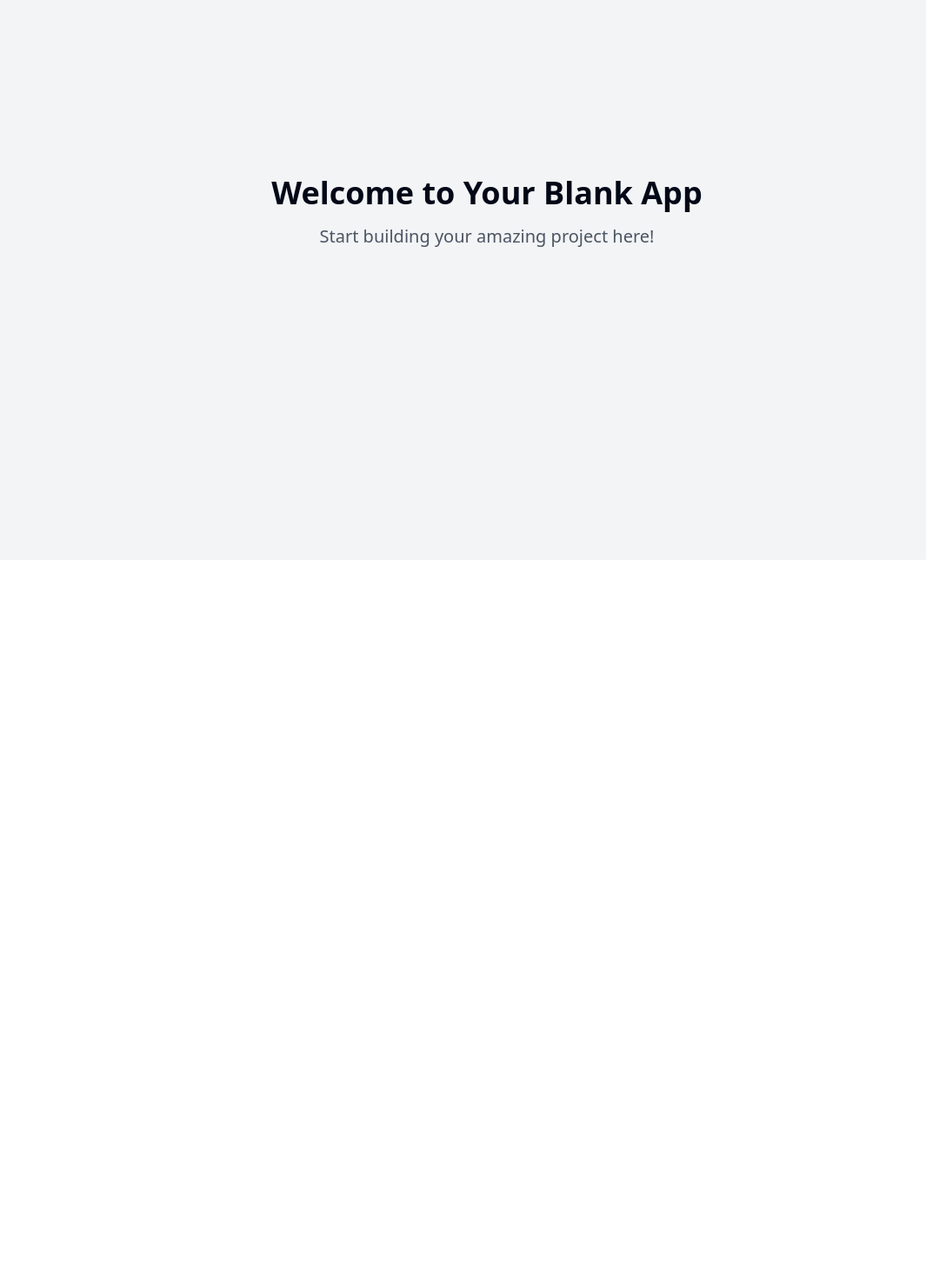
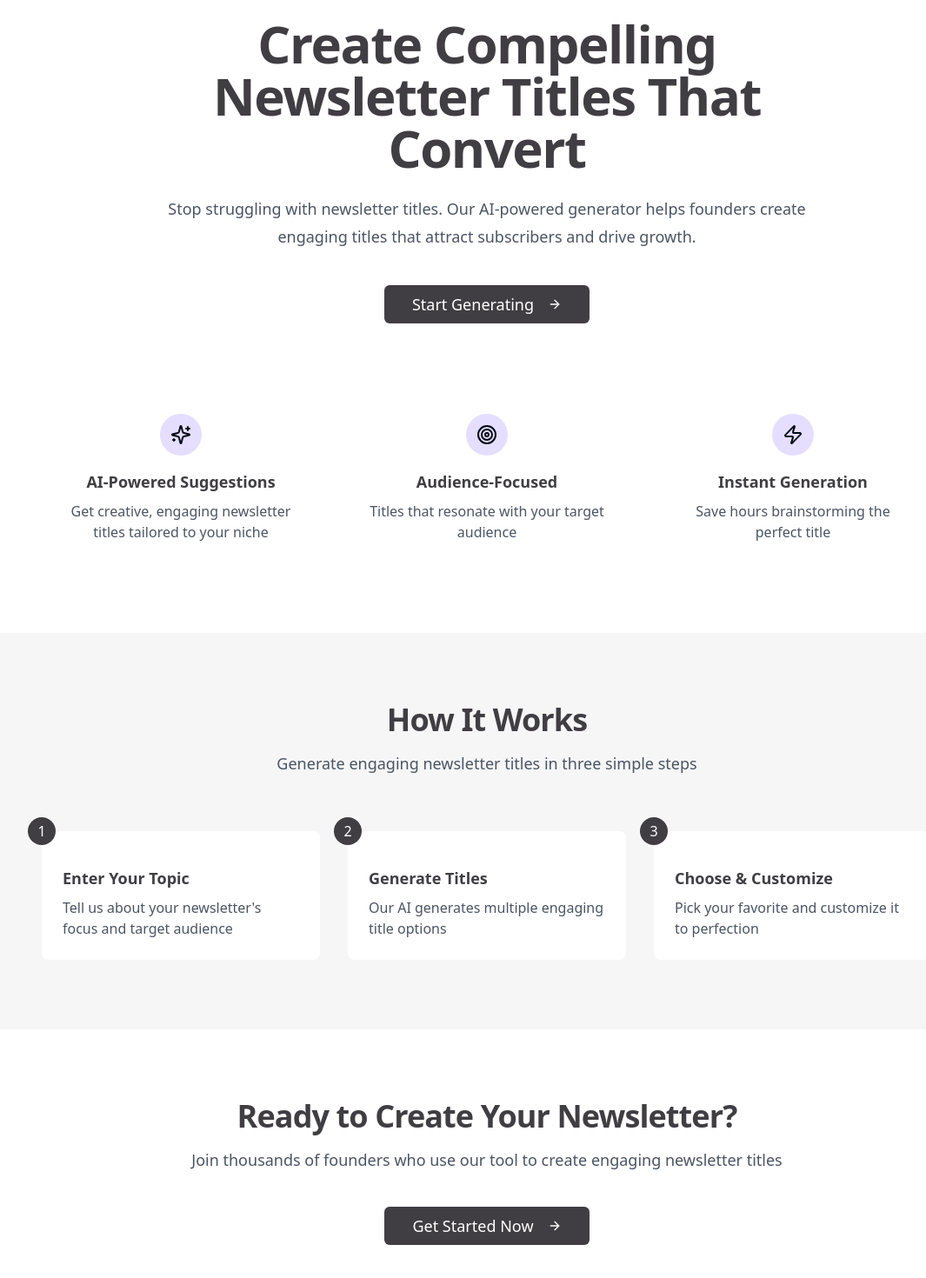
Before and after one commit to Robhoffmancreates/newsletter-title-generator, a React (Vite) app: page / in a window 1280 px wide. Shown: the part 156-1626 px from the top of the page at 87% size, without its empty margins (80-1145 px from the left). Before the commit the page ends 800 px from the top, so only its background shows below. Built offline with nearby package versions, Linux system fonts and the light colour scheme.

Commit message:
Add newsletter title generator SaaS
Implement user authentication and create a clean landing page to explain the benefits of the newsletter title generator for Founders.
[skip gpt_engineer]

```diff
--- a/package.json
+++ b/package.json
@@ -45,6 +45,7 @@
     "cmdk": "^1.0.0",
     "date-fns": "^3.6.0",
     "embla-carousel-react": "^8.3.0",
+    "framer-motion": "^11.13.1",
     "input-otp": "^1.2.4",
     "lucide-react": "^0.462.0",
     "next-themes": "^0.3.0",
--- a/src/pages/Index.tsx
+++ b/src/pages/Index.tsx
@@ -1,12 +1,164 @@
-// Update this page (the content is just a fallback if you fail to update the page)
+import { useState } from "react";
+import { motion } from "framer-motion";
+import { ArrowRight, Sparkles, Target, Zap } from "lucide-react";
+import { Button } from "@/components/ui/button";
+import { useNavigate } from "react-router-dom";
 
 const Index = () => {
+  const navigate = useNavigate();
+  const [isHovered, setIsHovered] = useState(false);
+
+  const features = [
+    {
+      icon: <Sparkles className="w-6 h-6" />,
+      title: "AI-Powered Suggestions",
+      description: "Get creative, engaging newsletter titles tailored to your niche",
+    },
+    {
+      icon: <Target className="w-6 h-6" />,
+      title: "Audience-Focused",
+      description: "Titles that resonate with your target audience",
+    },
+    {
+      icon: <Zap className="w-6 h-6" />,
+      title: "Instant Generation",
+      description: "Save hours brainstorming the perfect title",
+    },
+  ];
+
   return (
-    <div className="min-h-screen flex items-center justify-center bg-gray-100">
-      <div className="text-center">
-        <h1 className="text-4xl font-bold mb-4">Welcome to Your Blank App</h1>
-        <p className="text-xl text-gray-600">Start building your amazing project here!</p>
-      </div>
+    <div className="min-h-screen bg-background">
+      {/* Hero Section */}
+      <section className="container px-4 pt-32 pb-20 mx-auto text-center">
+        <motion.div
+          initial={{ opacity: 0, y: 20 }}
+          animate={{ opacity: 1, y: 0 }}
+          transition={{ duration: 0.6 }}
+          className="max-w-3xl mx-auto"
+        >
+          <span className="px-3 py-1 text-sm font-medium rounded-full bg-secondary text-primary">
+            Newsletter Title Generator
+          </span>
+          <h1 className="mt-6 text-4xl font-bold tracking-tight sm:text-6xl text-primary">
+            Create Compelling Newsletter Titles That Convert
+          </h1>
+          <p className="mt-6 text-lg leading-8 text-gray-600">
+            Stop struggling with newsletter titles. Our AI-powered generator helps founders create
+            engaging titles that attract subscribers and drive growth.
+          </p>
+          <div className="flex items-center justify-center gap-4 mt-10">
+            <Button
+              size="lg"
+              className="text-lg transition-all duration-200 hover:scale-105"
+              onMouseEnter={() => setIsHovered(true)}
+              onMouseLeave={() => setIsHovered(false)}
+              onClick={() => navigate("/generator")}
+            >
+              Start Generating
+              <ArrowRight className={`ml-2 transition-transform duration-200 ${isHovered ? "translate-x-1" : ""}`} />
+            </Button>
+          </div>
+        </motion.div>
+
+        {/* Features Grid */}
+        <div className="grid max-w-5xl grid-cols-1 gap-8 mx-auto mt-20 sm:grid-cols-3">
+          {features.map((feature, index) => (
+            <motion.div
+              key={feature.title}
+              initial={{ opacity: 0, y: 20 }}
+              animate={{ opacity: 1, y: 0 }}
+              transition={{ duration: 0.6, delay: index * 0.1 }}
+              className="p-6 transition-all duration-200 rounded-lg hover:shadow-lg bg-white"
+            >
+              <div className="flex items-center justify-center w-12 h-12 mx-auto rounded-full bg-secondary">
+                {feature.icon}
+              </div>
+              <h3 className="mt-4 text-lg font-semibold text-primary">{feature.title}</h3>
+              <p className="mt-2 text-gray-600">{feature.description}</p>
+            </motion.div>
+          ))}
+        </div>
+      </section>
+
+      {/* How It Works Section */}
+      <section className="py-20 bg-muted">
+        <div className="container px-4 mx-auto">
+          <motion.div
+            initial={{ opacity: 0, y: 20 }}
+            animate={{ opacity: 1, y: 0 }}
+            transition={{ duration: 0.6 }}
+            className="max-w-3xl mx-auto text-center"
+          >
+            <h2 className="text-3xl font-bold tracking-tight sm:text-4xl text-primary">
+              How It Works
+            </h2>
+            <p className="mt-4 text-lg text-gray-600">
+              Generate engaging newsletter titles in three simple steps
+            </p>
+          </motion.div>
+
+          <div className="grid max-w-5xl grid-cols-1 gap-8 mx-auto mt-16 sm:grid-cols-3">
+            {[
+              {
+                step: "1",
+                title: "Enter Your Topic",
+                description: "Tell us about your newsletter's focus and target audience",
+              },
+              {
+                step: "2",
+                title: "Generate Titles",
+                description: "Our AI generates multiple engaging title options",
+              },
+              {
+                step: "3",
+                title: "Choose & Customize",
+                description: "Pick your favorite and customize it to perfection",
+              },
+            ].map((item, index) => (
+              <motion.div
+                key={item.step}
+                initial={{ opacity: 0, y: 20 }}
+                animate={{ opacity: 1, y: 0 }}
+                transition={{ duration: 0.6, delay: index * 0.1 }}
+                className="relative p-6 bg-white rounded-lg"
+              >
+                <div className="absolute top-0 left-0 flex items-center justify-center w-8 h-8 -mt-4 -ml-4 text-white rounded-full bg-primary">
+                  {item.step}
+                </div>
+                <h3 className="mt-4 text-lg font-semibold text-primary">{item.title}</h3>
+                <p className="mt-2 text-gray-600">{item.description}</p>
+              </motion.div>
+            ))}
+          </div>
+        </div>
+      </section>
+
+      {/* CTA Section */}
+      <section className="py-20">
+        <div className="container px-4 mx-auto text-center">
+          <motion.div
+            initial={{ opacity: 0, y: 20 }}
+            animate={{ opacity: 1, y: 0 }}
+            transition={{ duration: 0.6 }}
+            className="max-w-3xl mx-auto"
+          >
+            <h2 className="text-3xl font-bold tracking-tight sm:text-4xl text-primary">
+              Ready to Create Your Newsletter?
+            </h2>
+            <p className="mt-4 text-lg text-gray-600">
+              Join thousands of founders who use our tool to create engaging newsletter titles
+            </p>
+            <Button
+              size="lg"
+              className="mt-10 text-lg transition-all duration-200 hover:scale-105"
+              onClick={() => navigate("/generator")}
+            >
+              Get Started Now
+              <ArrowRight className="ml-2" />
+            </Button>
+          </motion.div>
+        </div>
+      </section>
     </div>
   );
 };
--- a/tailwind.config.ts
+++ b/tailwind.config.ts
@@ -12,85 +12,64 @@ export default {
   theme: {
     container: {
       center: true,
-			padding: '2rem',
+      padding: "2rem",
       screens: {
-				'2xl': '1400px'
-			}
+        "2xl": "1400px",
+      },
     },
     extend: {
       colors: {
-				border: 'hsl(var(--border))',
-				input: 'hsl(var(--input))',
-				ring: 'hsl(var(--ring))',
-				background: 'hsl(var(--background))',
-				foreground: 'hsl(var(--foreground))',
+        border: "hsl(var(--border))",
+        input: "hsl(var(--input))",
+        ring: "hsl(var(--ring))",
+        background: "hsl(var(--background))",
+        foreground: "hsl(var(--foreground))",
         primary: {
-					DEFAULT: 'hsl(var(--primary))',
-					foreground: 'hsl(var(--primary-foreground))'
+          DEFAULT: "#403E43",
+          foreground: "#FFFFFF",
         },
         secondary: {
-					DEFAULT: 'hsl(var(--secondary))',
-					foreground: 'hsl(var(--secondary-foreground))'
+          DEFAULT: "#E5DEFF",
+          foreground: "#403E43",
         },
-				destructive: {
-					DEFAULT: 'hsl(var(--destructive))',
-					foreground: 'hsl(var(--destructive-foreground))'
+        success: {
+          DEFAULT: "#F2FCE2",
+          foreground: "#403E43",
         },
         muted: {
-					DEFAULT: 'hsl(var(--muted))',
-					foreground: 'hsl(var(--muted-foreground))'
+          DEFAULT: "#F6F6F7",
+          foreground: "#403E43",
         },
         accent: {
-					DEFAULT: 'hsl(var(--accent))',
-					foreground: 'hsl(var(--accent-foreground))'
+          DEFAULT: "#E5DEFF",
+          foreground: "#403E43",
         },
-				popover: {
-					DEFAULT: 'hsl(var(--popover))',
-					foreground: 'hsl(var(--popover-foreground))'
-				},
-				card: {
-					DEFAULT: 'hsl(var(--card))',
-					foreground: 'hsl(var(--card-foreground))'
-				},
-				sidebar: {
-					DEFAULT: 'hsl(var(--sidebar-background))',
-					foreground: 'hsl(var(--sidebar-foreground))',
-					primary: 'hsl(var(--sidebar-primary))',
-					'primary-foreground': 'hsl(var(--sidebar-primary-foreground))',
-					accent: 'hsl(var(--sidebar-accent))',
-					'accent-foreground': 'hsl(var(--sidebar-accent-foreground))',
-					border: 'hsl(var(--sidebar-border))',
-					ring: 'hsl(var(--sidebar-ring))'
-				}
-			},
-			borderRadius: {
-				lg: 'var(--radius)',
-				md: 'calc(var(--radius) - 2px)',
-				sm: 'calc(var(--radius) - 4px)'
       },
       keyframes: {
-				'accordion-down': {
-					from: {
-						height: '0'
+        "accordion-down": {
+          from: { height: "0" },
+          to: { height: "var(--radix-accordion-content-height)" },
         },
-					to: {
-						height: 'var(--radix-accordion-content-height)'
-					}
+        "accordion-up": {
+          from: { height: "var(--radix-accordion-content-height)" },
+          to: { height: "0" },
         },
-				'accordion-up': {
-					from: {
-						height: 'var(--radix-accordion-content-height)'
+        float: {
+          "0%, 100%": { transform: "translateY(0)" },
+          "50%": { transform: "translateY(-10px)" },
         },
-					to: {
-						height: '0'
-					}
-				}
+        fadeIn: {
+          from: { opacity: "0", transform: "translateY(10px)" },
+          to: { opacity: "1", transform: "translateY(0)" },
+        },
       },
       animation: {
-				'accordion-down': 'accordion-down 0.2s ease-out',
-				'accordion-up': 'accordion-up 0.2s ease-out'
-			}
-		}
+        "accordion-down": "accordion-down 0.2s ease-out",
+        "accordion-up": "accordion-up 0.2s ease-out",
+        float: "float 6s ease-in-out infinite",
+        fadeIn: "fadeIn 0.5s ease-out forwards",
+      },
+    },
   },
   plugins: [require("tailwindcss-animate")],
 } satisfies Config;
```
Also changed, not shown: src/App.tsx (line endings or trailing spaces), 1 other file (tests, documents, lock files or other folders). Lines whose indentation alone changed are shown as unchanged.
